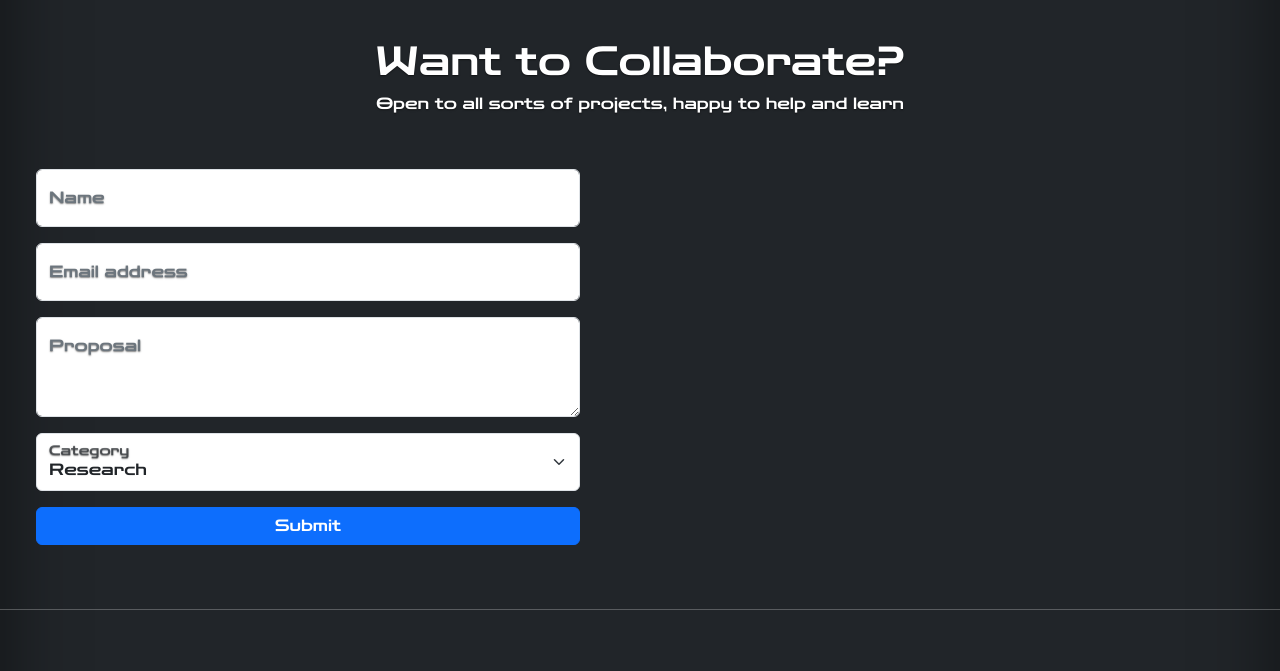
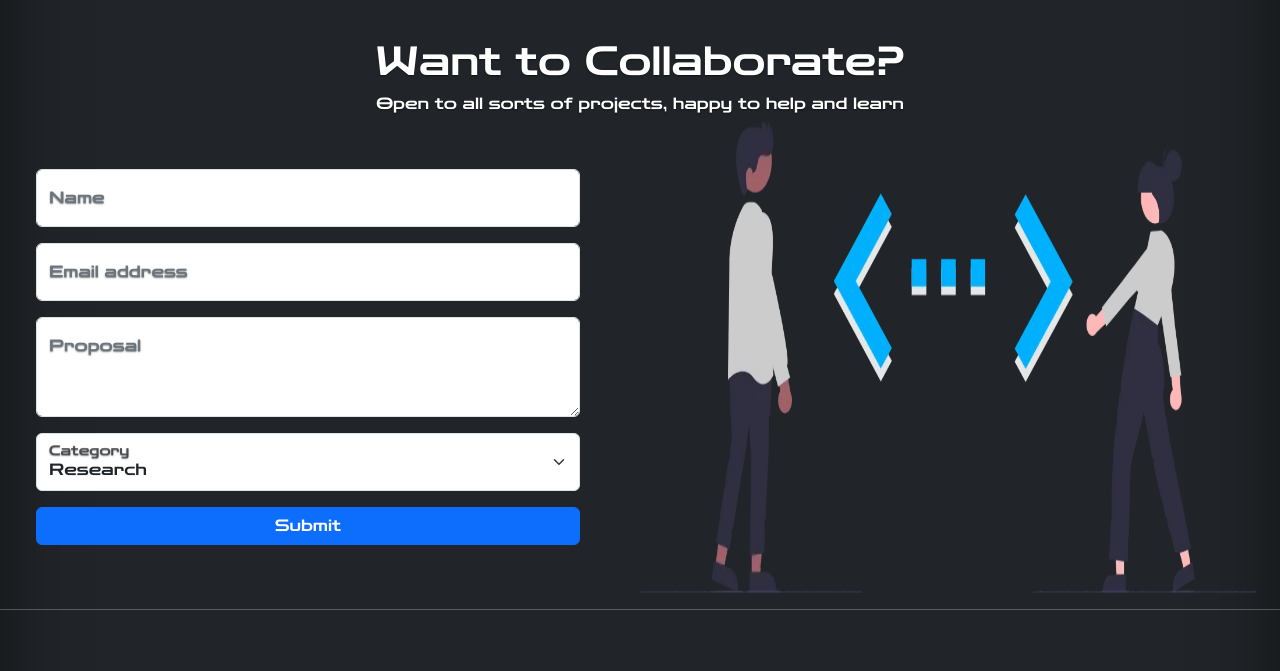
Before and after one commit to RonRaj101/PortfolioWebsite, a website: page pages/projects.html in a window 1280 px wide. Shown: the part 2840-3511 px from the top of the page. Drawn offline with nearby package versions, Linux system fonts and the light colour scheme.

Commit message:
broken links fix

```diff
--- a/pages/projects.html
+++ b/pages/projects.html
@@ -177,7 +177,7 @@
             </div>
 
             <div class="col-lg-6 col-sm-0">
-                <img class="img-fluid" style="height: 100%;" src="../assets/img/undraw_code_typing_re_p8b9.svg" alt="">
+                <img class="img-fluid" style="height: 100%;" src="../assets/img/undraw_code_typing_re_p8b9.webp" alt="">
             </div>
         </div>
 
```
Also changed, not shown: index.html (+1 -1 lines).
